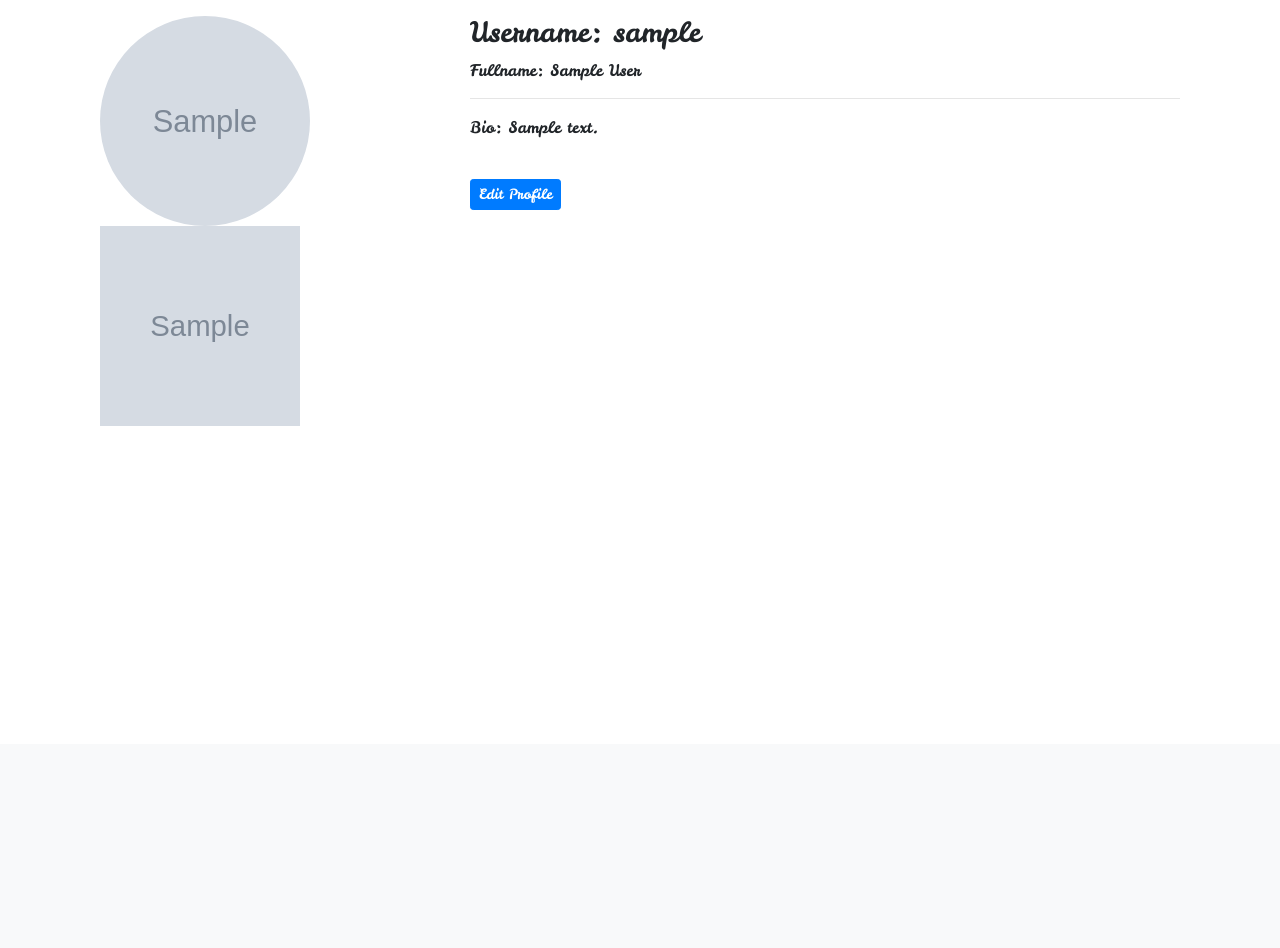
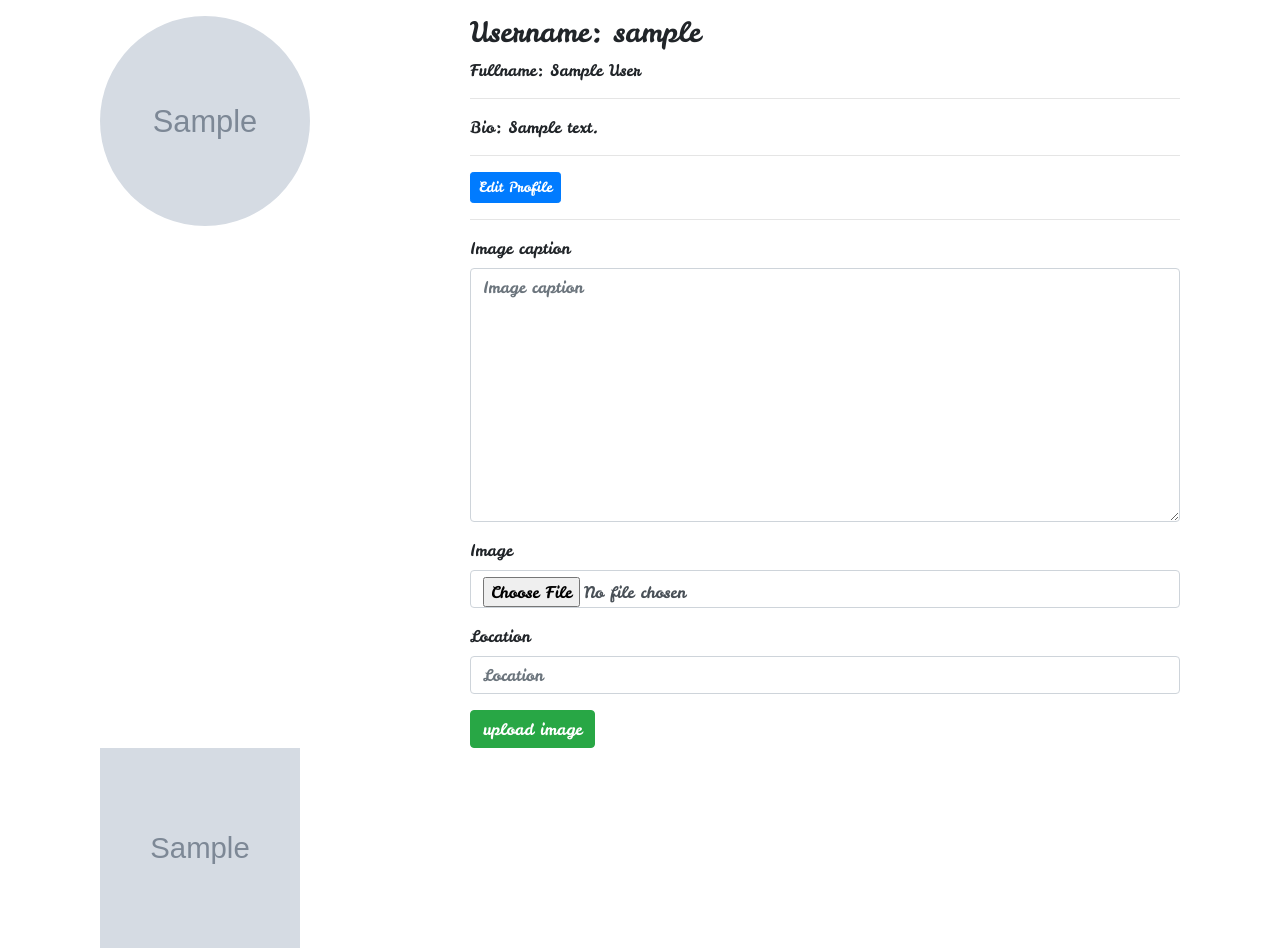
Before and after one commit to Uomar7/instareplica, a Django app: page /profile/1 in a window 1280 px wide. Shown: the part 56-1004 px from the top of the page. Before the commit the page ends 482 px from the top, so only its background shows below. Run offline with Django 3.2, Linux system fonts and the light colour scheme; a user stored in the database is signed in; tables that the repository leaves empty hold one stand-in row (values such as "Sample post"); grey boxes marked "Sample" are stand-in pictures; some libraries are stand-ins or nearby versions.

Commit message:
updated form inthe profile page.

```diff
--- a/insta/forms.py
+++ b/insta/forms.py
@@ -10,7 +10,7 @@ class ProfileForm(forms.ModelForm):
 class ImageForm(forms.ModelForm):
     class Meta:
         model = Image
-        exclude = ["comments","user"]
+        exclude = ["comments","user","profile"]
 
 class CommentsForm(forms.ModelForm):
     class Meta:
--- a/insta/templates/all-out/edit_profile.html
+++ b/insta/templates/all-out/edit_profile.html
@@ -10,15 +10,18 @@
 {% endblock %}
 
 {% block content %}
+
 <div class="row" style="font-family: 'Leckerli One', cursive;">
     <div class="col-md-4"></div>
     <div class="col-md-4">
         <form action="{% url 'edit_profile' %}" method="post">
+
         {%csrf_token%}
         {% bootstrap_form form layout="inline" %}
+        <input type="submit" value="save profile" class="btn btn-success">
 
-        <input type="submit" value="save profile" class="btn btn-success">
         </form>
+
     </div>
     <div class="col-md-4"></div>
 </div>
--- a/insta/templates/all-out/profile.html
+++ b/insta/templates/all-out/profile.html
@@ -14,11 +14,18 @@
         <div class="col-md-4">
             <img src="{{profile.profile_pic.url}}" width="210px" height="210px" class="rounded-circle" alt="">
         </div>
+
         <div class="col-md-8">
             <h3>Username: {{ profile.name }}</h3>
             <p>Fullname: {{profile.first_name}} {{profile.last_name}}</p><hr>
-            <p>Bio: {{ profile.bio }}</p><br>
-            <a href="{% url 'edit_profile' %}" class="btn btn-primary btn-sm">Edit Profile</a>
+            <p>Bio: {{ profile.bio }}</p><hr>
+            <a href="{% url 'edit_profile' %}" class="btn btn-primary btn-sm">Edit Profile</a><hr>
+
+            <form action="{% url 'profile' request.user.id%}" method="post" enctype="multipart/form-data">
+            {%csrf_token%}
+            {% bootstrap_form form layout="inline" %}
+            <input type="submit" value="upload image" class="btn btn-success">
+            </form>
 
         </div>
     </div>
--- a/insta/views.py
+++ b/insta/views.py
@@ -41,7 +41,18 @@ def profile(request,id):
 
         print(all_images)
 
-    return render(request, "all-out/profile.html", {"profile":profile,"images":all_images})
+    if request.method == "POST":
+        form = ImageForm(request.POST,request.FILES)
+        if form.is_valid():
+            upload = form.save(commit=False)
+            upload.user = current_user
+            upload.profile = current_user
+            upload.save()
+
+    else:
+        form = ImageForm()
+
+    return render(request, "all-out/profile.html", {"profile":profile,"images":all_images,"form":form})
 
 
 @login_required(login_url='/accounts/login/')
```
Also changed, not shown: media/images/DSC_1338.JPG (added), media/images/DSC_1338_SFoZpPU.JPG (added).
